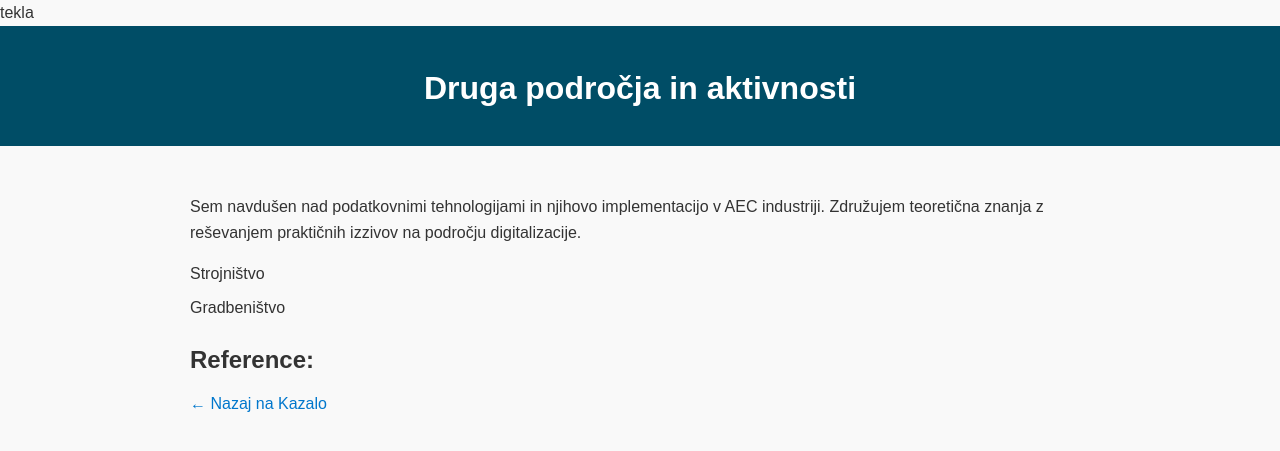
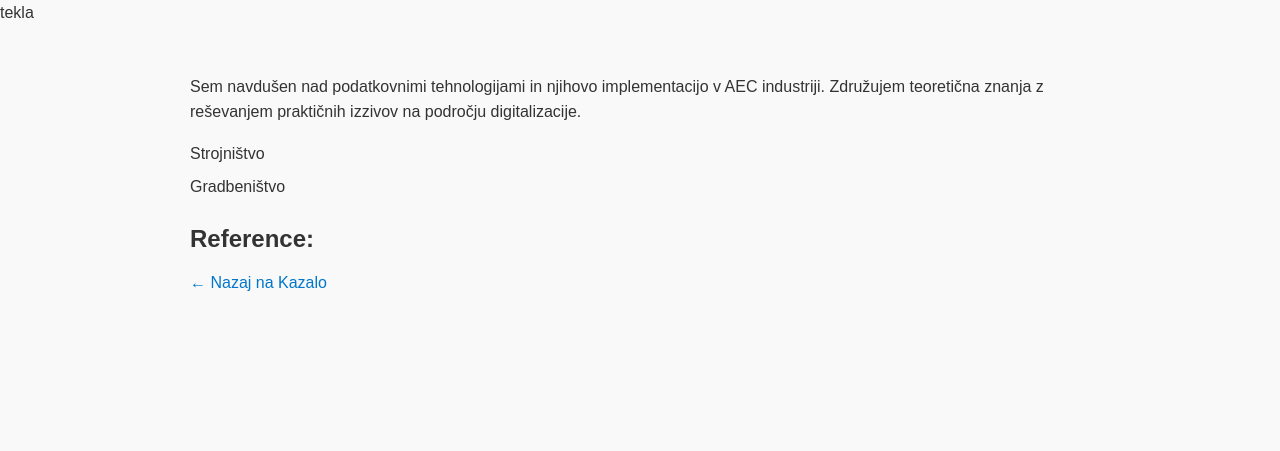
Before and after one commit to mihahafner/Data-activities, a plain HTML site: page preteklo_delo-aec.html in a window 1280 px wide. Drawn offline with Linux system fonts and the light colour scheme; a script that the page names is missing.

Commit message:
Update preteklo_delo-aec.html

```diff
--- a/preteklo_delo-aec.html
+++ b/preteklo_delo-aec.html
@@ -6,11 +6,6 @@ tekla <!DOCTYPE html>
     <link rel="stylesheet" href="style.css">
 </head>
 <body>
-
-<header>
-    <h1>Druga področja in aktivnosti</h1>
-</header>
-
 <main>
     <div class="about-container">
 
```
